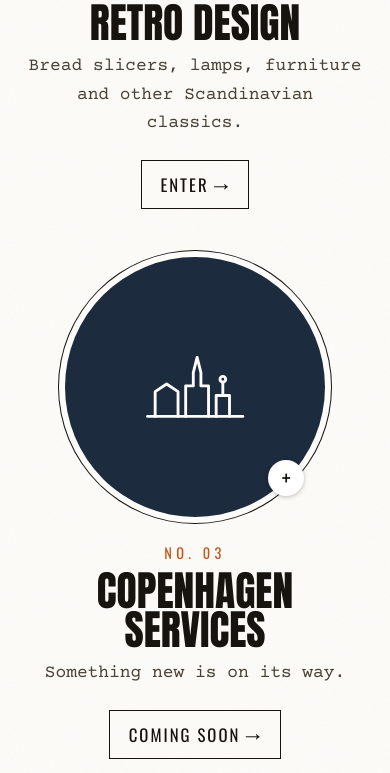
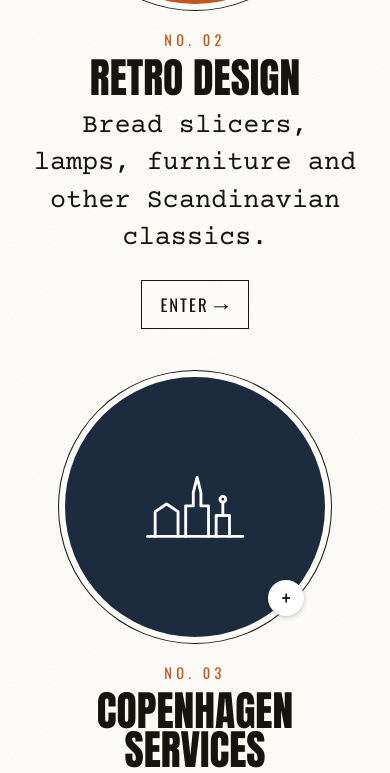
Before and after one commit to CTSDK/cts-web, an Astro site: page / in a window 390 px wide. Shown: the part 2055-2828 px from the top of the page. Built offline with nearby package versions, Linux system fonts and the light colour scheme; Astro itself is replaced by a stand-in of ours.

Commit message:
Teksterne under afdelingerne 50 % større; Services' placering låst, så symmetrien holder på begge sprog
Co-Authored-By: Claude Opus 5.5 <noreply@anthropic.com>
Claude-Session: https://claude.ai/code/session_012T4VCQVnUrywRv5omWFzjk

```diff
--- a/src/components/Doors.astro
+++ b/src/components/Doors.astro
@@ -37,14 +37,15 @@ const doors = [
      Afstandene måles, så de er ens hele vejen rundt. */
   .doors {
     list-style: none; padding: 0; margin: var(--doors-top, 0) auto 0; max-width: 1060px;
-    display: grid; grid-template-columns: 320px 1fr 320px; row-gap: 0;
+    display: grid; grid-template-columns: 320px 1fr 320px; grid-template-rows: 260px auto; row-gap: 0;
+    /* Række 1 er låst til cirklernes højde, så tekstlængden ikke flytter Services */
   }
   .d-lego { grid-column: 1; grid-row: 1; }
   .d-center { grid-column: 2; grid-row: 1; height: 260px; display: flex; flex-direction: column; justify-content: center; align-items: center; }
   .d-retro { grid-column: 3; grid-row: 1; }
-  .d-services { grid-column: 1 / -1; grid-row: 2; justify-self: center; width: 460px; margin-top: var(--diamond-pull, -150px); }
+  .d-services { grid-column: 1 / -1; grid-row: 2; justify-self: center; width: 460px; margin-top: var(--diamond-pull, 110px); }
   @media (max-width: 1100px) {
-    .doors { max-width: 820px; grid-template-columns: 1fr 1fr; gap: 48px 40px; }
+    .doors { max-width: 820px; grid-template-columns: 1fr 1fr; grid-template-rows: none; gap: 48px 40px; }
     .d-center { grid-column: 1 / -1; grid-row: 1; height: auto; }
     .d-lego { grid-column: 1; grid-row: 2; }
     .d-retro { grid-column: 2; grid-row: 2; }
@@ -76,7 +77,7 @@ const doors = [
   .body { display: flex; flex-direction: column; align-items: center; text-align: center; flex: 1; padding: 24px 10px 0; }
   .no { font-family: var(--font-label); text-transform: uppercase; letter-spacing: 0.3em; font-size: 0.9rem; color: var(--orange); }
   h3 { margin: 0.4rem 0 0.6rem; font-size: 2.6rem; }
-  p { margin: 0 0 1.4rem; color: var(--ink-soft); font-size: 1.12rem; line-height: 1.6; max-width: 24rem; }
+  p { margin: 0 0 1.4rem; color: var(--ink); font-size: 1.68rem; line-height: 1.4; max-width: 26rem; }
   .btn { margin-top: auto; font-size: 1.05rem; }
   .door:hover .btn { background: var(--ink); color: var(--paper); }
 </style>
```
